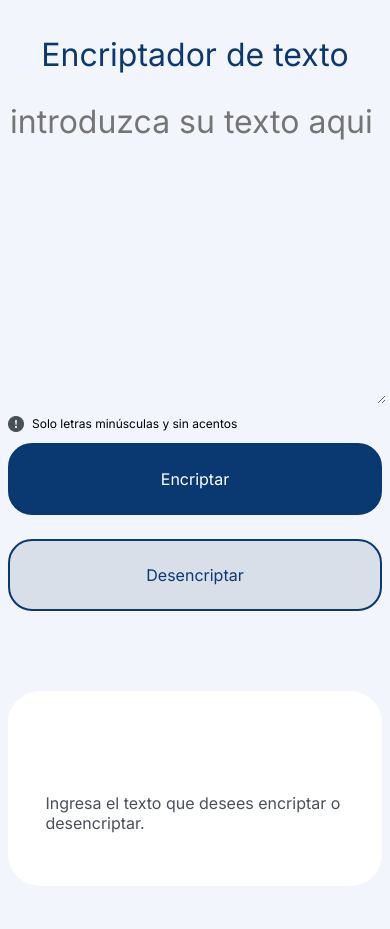
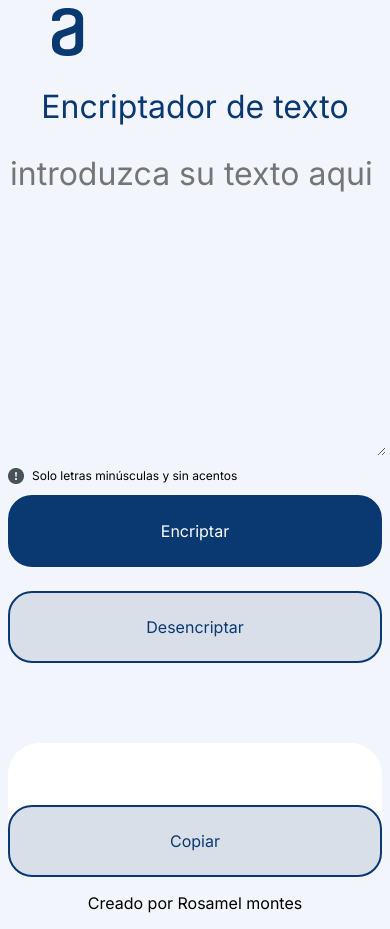
Before and after one commit to Lurtzmoon/encriptador-alura, a plain HTML site: page index.html in a window 390 px wide. Both pictures are taken after a click on the button "Encriptar". Before the commit the page ends 894 px from the top, so only its background shows below. Drawn offline with Linux system fonts and the light colour scheme.

Commit message:
Actualizacion 3final

```diff
--- a/encriptador.js
+++ b/encriptador.js
@@ -1,35 +1,47 @@
-
-function ComprobarAcentos(texto) {
-    if (texto.value.match('[á,é,í,ó,ú]|[Á,É,Í,Ó,Ú]')) {
-        alert('No se permiten acentos en la casilla')
-        return;
-    }
-}
 function encriptar() {
     textoIngresado = document.getElementById('textoUsuario').value;
+    esconderElementos();
     if (textoIngresado.match(/[á,é,í,ó,ú]/)) {
         alert('Solo letras minúsculas y sin acentos');
         return;
     } else {
         textoEncriptado = textoIngresado.replace(/e/g, "enter").replace(/i/g, "imes").replace(/a/g, "ai").replace(/o/g, "ober").replace(/u/g, "ufat");
-        agregarTextoElemento("texto1", `${textoEncriptado}`);
+        agregarTextoElemento("textorespuesta", `${textoEncriptado}`);
         return;
     }
 }
 function desencriptar() {
     textoIngresado = document.getElementById('textoUsuario').value;
+    esconderElementos()
     if (textoIngresado.match(/[á,é,í,ó,ú]/)) {
         alert('Solo letras minúsculas y sin acentos');
         return;
     } else {
 
         textoEncriptado = textoIngresado.replace(/enter/g, "e").replace(/imes/g, "i").replace(/ai/g, "a").replace(/ober/g, "o").replace(/ufat/g, "u");
-        agregarTextoElemento("texto1", `${textoEncriptado}`);
+        agregarTextoElemento("textorespuesta", `${textoEncriptado}`);
         return;
     }
 }
 
+function esconderElementos(){
+    boton = document.getElementById("texto3");
+    boton.removeAttribute("hidden");
+    document.getElementById("imagen1").style.display = "none";
+    document.getElementById("texto1").style.display = "none";
+    document.getElementById("texto2").style.display = "none";
+    return;
+}
 function agregarTextoElemento(elemento, texto) {
     let elementoHTML = document.getElementById(elemento);
     elementoHTML.innerHTML = texto;
 }
+
+function copiar() {
+    textoCopiado = document.getElementById("textorespuesta");
+    textoCopiado.select();
+    textoCopiado.setSelectionRange(0, 99999);
+    navigator.clipboard.writeText(textoCopiado.value);
+    alert('Texto copiado exitosamente')
+    return;
+}
--- a/index.html
+++ b/index.html
@@ -6,6 +6,9 @@
     <title>Encriptador de texto</title>
     <link rel="stylesheet" href="styles/styles.css">
 </head>
+<header class="header">
+    <img src="assets/Logo.png" alt="logo alura">
+</header>
 <body>
     <main class="principal">
         <section class="principal__texto">
@@ -21,11 +24,16 @@
             </div>
         </section>
         <div class="principal__respuesta">
-            <img class="principal__respuesta__imagen" src="assets/Muñeco.png" alt="mujer sosteniendo una lupa">
+            <img class="principal__respuesta__imagen" id="imagen1" src="assets/Muñeco.png" alt="mujer sosteniendo una lupa">
             <p class="principal__respuesta__texto" id="texto1">Ningún mensaje fue encontrado</p>
-            <p class="principal__respuesta__texto2">Ingresa el texto que desees encriptar o desencriptar.</p>
+            <p class="principal__respuesta__texto2" id="texto2">Ingresa el texto que desees encriptar o desencriptar.</p>
+            <textarea readonly class="principal__respuesta__textogrande" id="textorespuesta" ></textarea>
+            <button onclick="copiar();" class="principal__respuesta__copiar" id="texto3" hidden>Copiar</button>
         </div>
     </main>
    <script src="encriptador.js" defer></script>
 </body>
+<footer class="footer">
+    <p>Creado por Rosamel montes</p>
+</footer>
 </html>
--- a/styles/styles.css
+++ b/styles/styles.css
@@ -81,14 +81,25 @@ body{
     color: var(--color-secundario);
     background-color: #D8DFE8;
 }
-
+.principal__respuesta__copiar{
+    width: 50%;
+    font-family: var(--fuente-primaria);
+    font-weight: 400;
+    font-size: 1rem;
+    border: 0.125rem solid var(--color-secundario);
+    border-radius: 1.5rem;
+    padding: 1.5rem 0;
+    color: var(--color-secundario);
+    background-color: #D8DFE8;
+}
 .principal__respuesta{
     display: flex;
     align-items:center;
     flex-direction: column;
+    justify-content: center;
     background-color: var(--color-terciario);
     border-radius: 2rem;
-    padding: 15.188rem 0;
+    width: 50%;
 }
 
 .principal__respuesta__texto{
@@ -105,10 +116,27 @@ body{
     color: #495057;
 }
 
+.principal__respuesta__textogrande{
+    font-family: var(--fuente-primaria);
+    font-size: 1.5rem;
+    font-weight: 400;
+    color: #495057;
+    border: 0;
+    border-style: none;
+    background-color: var(--color-terciario);
+    min-width: 50%;
+    resize: none;
+    outline: none;
+}
 
+.footer{
+    font-family: var(--fuente-primaria);
+    font-size: 1rem;
+    font-weight: 400;
+    text-align: center;
+}
 
-
-@media(max-width: 1025px) and (min-width:430px){
+@media(max-width:1366px) and (min-width:430px){
     .principal{
         flex-direction: column;
         width: auto;
@@ -127,7 +155,7 @@ body{
     }
 
     .principal__respuesta{
-        padding: 10%;
+        width: auto;
        }
 }
 
@@ -165,6 +193,10 @@ body{
    }
 
    .principal__respuesta{
-    padding: 10%;
+    width: 100%;
+   }
+
+   .principal__respuesta__copiar{
+    width: 100%;
    }
 }
```
